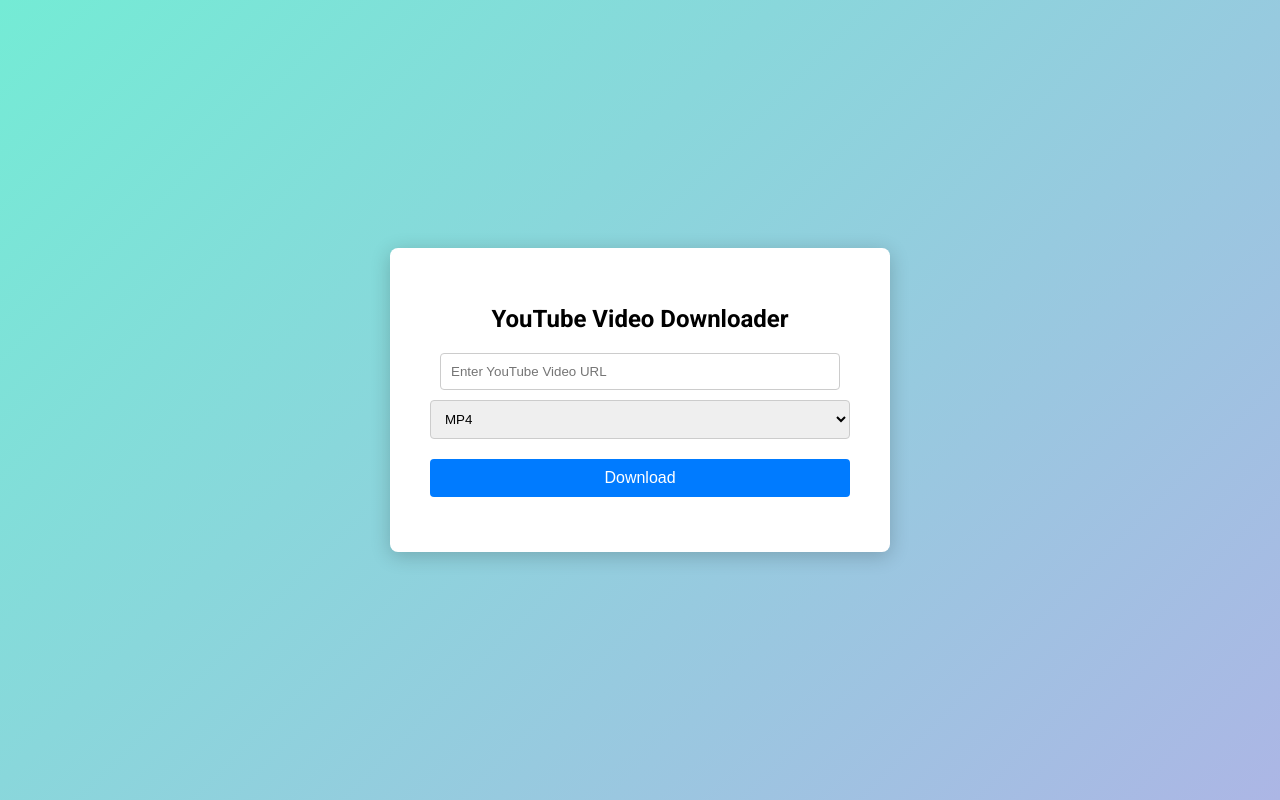
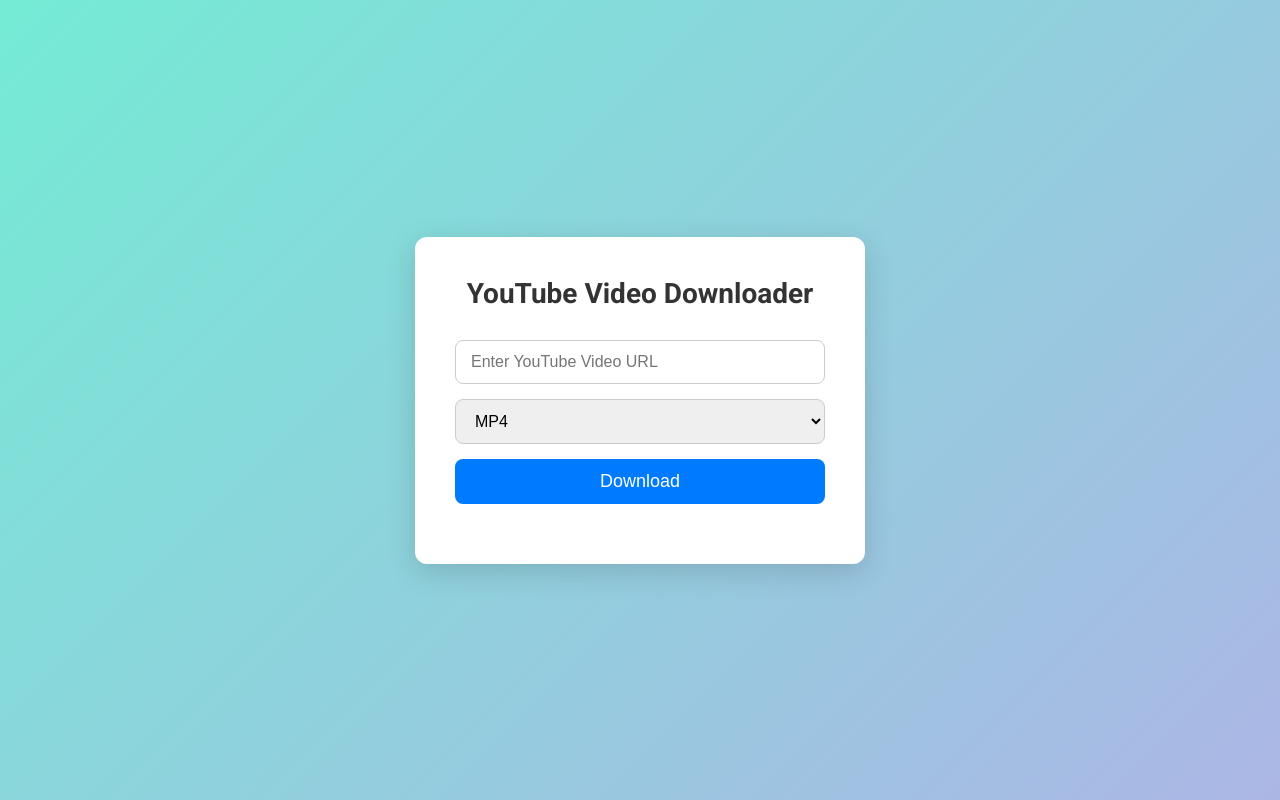
Before and after one commit to Sengkue/downloader-01, a Flask app: page / in a window 1280 px wide. Run offline with Flask 3, Linux system fonts and the light colour scheme.

Commit message:
commit 10/10/2024 18:57:40.14

```diff
--- a/static/styles.css
+++ b/static/styles.css
@@ -1,65 +1,96 @@
+/* General Reset */
 * {
     box-sizing: border-box;
+    margin: 0;
+    padding: 0;
 }
 
+/* Body and Background */
 body {
     font-family: 'Roboto', sans-serif;
-    margin: 0;
-    padding: 0;
     background: linear-gradient(135deg, #74ebd5 0%, #acb6e5 100%);
     height: 100vh;
     display: flex;
     justify-content: center;
     align-items: center;
+    text-align: center;
 }
 
+/* Container */
 .container {
     background: white;
-    border-radius: 8px;
+    border-radius: 12px;
     padding: 40px;
-    box-shadow: 0 4px 20px rgba(0, 0, 0, 0.2);
-    text-align: center;
+    box-shadow: 0 8px 30px rgba(0, 0, 0, 0.15);
     width: 90%;
-    max-width: 500px;
+    max-width: 450px;
+    transition: transform 0.3s ease;
 }
 
-h1 {
-    margin-bottom: 20px;
-    font-size: 24px;
+.container:hover {
+    transform: translateY(-5px);
 }
 
-input[type="text"] {
-    width: calc(100% - 20px);
-    padding: 10px;
-    border: 1px solid #ccc;
-    border-radius: 4px;
-    margin-bottom: 10px;
+/* Heading */
+h1 {
+    margin-bottom: 30px;
+    font-size: 28px;
+    color: #333;
 }
 
-select {
+/* Input Field Styles */
+input[type="text"], select {
     width: 100%;
-    padding: 10px;
+    padding: 12px 15px;
     border: 1px solid #ccc;
-    border-radius: 4px;
-    margin-bottom: 20px;
+    border-radius: 8px;
+    margin-bottom: 15px;
+    font-size: 16px;
+    outline: none;
+    transition: border 0.3s ease;
 }
 
+input[type="text"]:focus, select:focus {
+    border: 1px solid #007BFF;
+}
+
+/* Button Styles */
 button {
     width: 100%;
-    padding: 10px;
+    padding: 12px;
     background-color: #007BFF;
     color: white;
     border: none;
-    border-radius: 4px;
-    font-size: 16px;
+    border-radius: 8px;
+    font-size: 18px;
     cursor: pointer;
+    transition: background-color 0.3s ease, transform 0.3s ease;
 }
 
 button:hover {
     background-color: #0056b3;
+    transform: translateY(-2px);
 }
 
+/* Error Message Styles */
 .error {
     color: red;
-    margin-top: 15px;
+    margin-top: 20px;
+    font-weight: 500;
+    font-size: 14px;
 }
+
+/* Responsive Adjustments */
+@media (max-width: 500px) {
+    h1 {
+        font-size: 24px;
+    }
+
+    button {
+        font-size: 16px;
+    }
+
+    input[type="text"], select {
+        font-size: 14px;
+    }
+}
```
